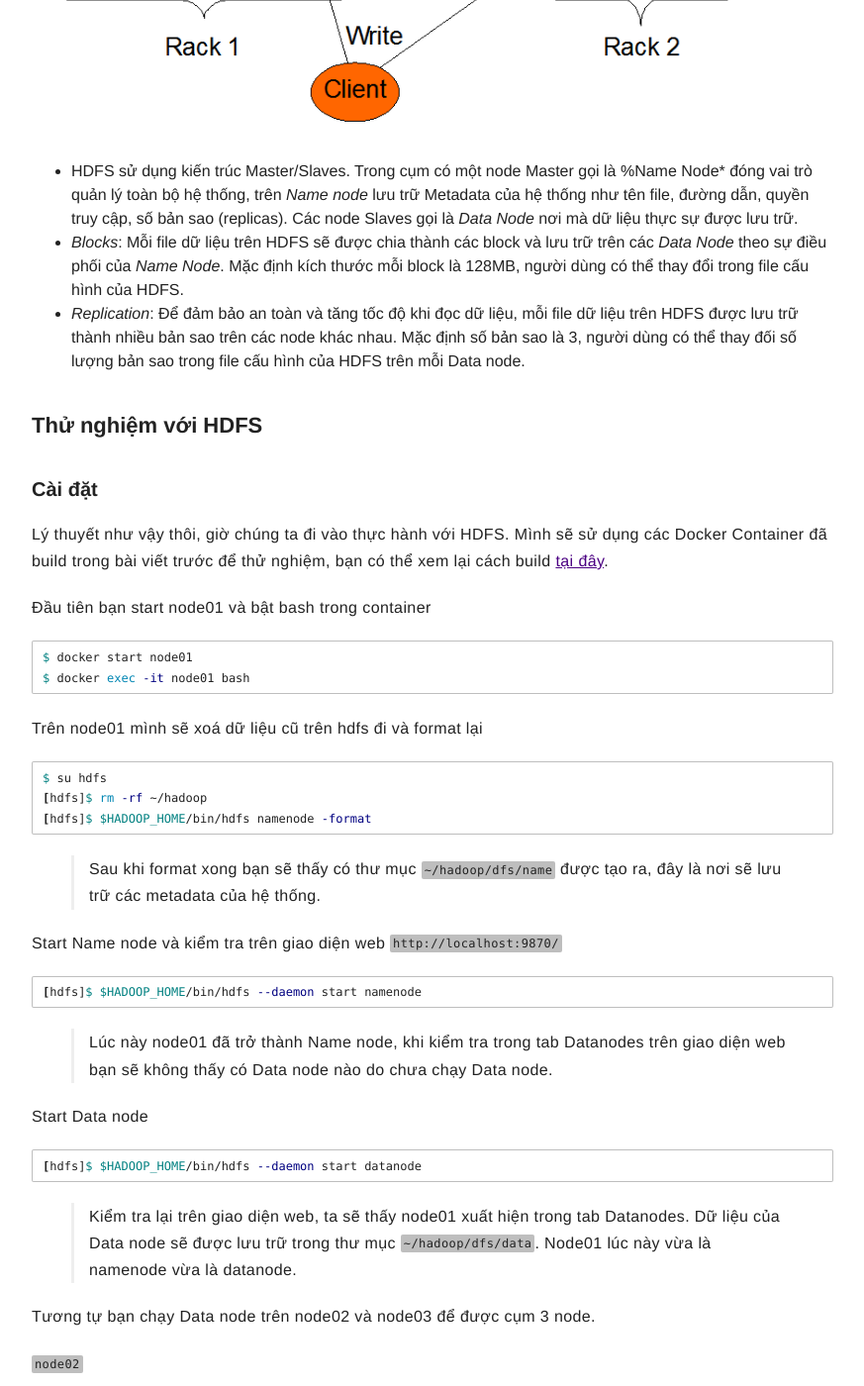
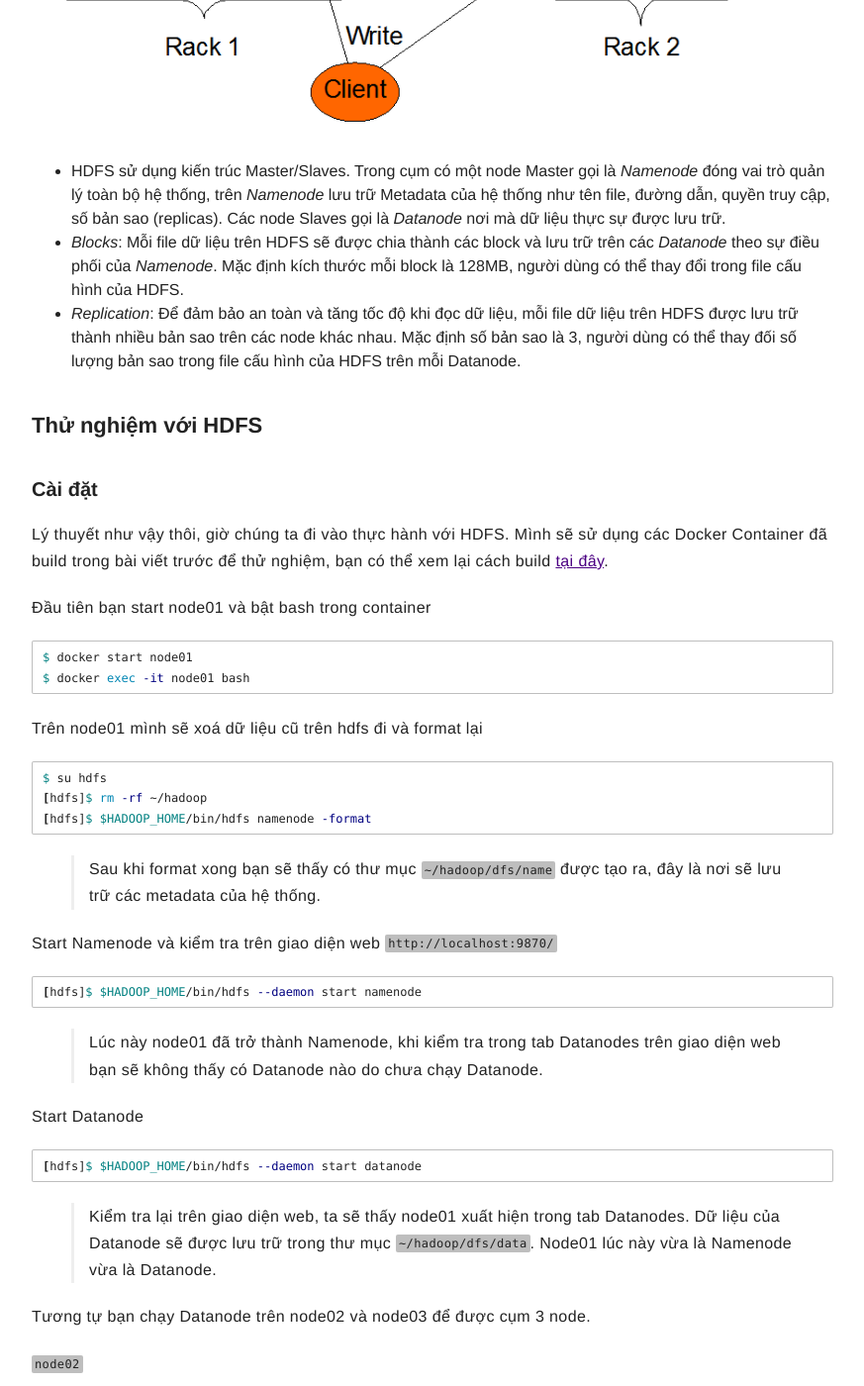
Before and after one commit to longcnttbkhn/longcnttbkhn.github.io, a Jekyll site: the page built from _posts/2022-10-08-lam-viec-voi-hdfs.markdown, in a window 1280 px wide and 1400 px high, scrolled down 1434 px. Shown: the whole window at 99% size, without its empty margins (203-1076 px from the left). Built offline with Jekyll 4.4.1, drawn with Linux system fonts in a browser that asks for light colours; nearby versions of some CDN libraries; some of the changed text lies outside the part shown.

Commit message:
update hdfs

````diff
--- a/_posts/2022-10-08-lam-viec-voi-hdfs.markdown
+++ b/_posts/2022-10-08-lam-viec-voi-hdfs.markdown
@@ -32,9 +32,9 @@ HDFS dựa trên ý tưởng từ bài báo [Google File System][gfs] xuất b
 
 ![HDFS Architecture](/assets/images/blog/bigdata/2022-10-08/hdfsarchitecture.png)
 
-* HDFS sử dụng kiến trúc Master/Slaves. Trong cụm có một node Master gọi là %Name Node* đóng vai trò quản lý toàn bộ hệ thống, trên *Name node* lưu trữ Metadata của hệ thống như tên file, đường dẫn, quyền truy cập, số bản sao (replicas). Các node Slaves gọi là *Data Node* nơi mà dữ liệu thực sự được lưu trữ.
-* *Blocks*: Mỗi file dữ liệu trên HDFS sẽ được chia thành các block và lưu trữ trên các *Data Node* theo sự điều phối của *Name Node*. Mặc định kích thước mỗi block là 128MB, người dùng có thể thay đổi trong file cấu hình của HDFS.
-* *Replication*: Để đảm bảo an toàn và tăng tốc độ khi đọc dữ liệu, mỗi file dữ liệu trên HDFS được lưu trữ thành nhiều bản sao trên các node khác nhau. Mặc định số bản sao là 3, người dùng có thể thay đối số lượng bản sao trong file cấu hình của HDFS trên mỗi Data node.
+* HDFS sử dụng kiến trúc Master/Slaves. Trong cụm có một node Master gọi là *Namenode* đóng vai trò quản lý toàn bộ hệ thống, trên *Namenode* lưu trữ Metadata của hệ thống như tên file, đường dẫn, quyền truy cập, số bản sao (replicas). Các node Slaves gọi là *Datanode* nơi mà dữ liệu thực sự được lưu trữ.
+* *Blocks*: Mỗi file dữ liệu trên HDFS sẽ được chia thành các block và lưu trữ trên các *Datanode* theo sự điều phối của *Namenode*. Mặc định kích thước mỗi block là 128MB, người dùng có thể thay đổi trong file cấu hình của HDFS.
+* *Replication*: Để đảm bảo an toàn và tăng tốc độ khi đọc dữ liệu, mỗi file dữ liệu trên HDFS được lưu trữ thành nhiều bản sao trên các node khác nhau. Mặc định số bản sao là 3, người dùng có thể thay đối số lượng bản sao trong file cấu hình của HDFS trên mỗi Datanode.
 
 ## Thử nghiệm với HDFS <a name="experience"></a>
 
@@ -59,30 +59,30 @@ $ su hdfs
 
 > Sau khi format xong bạn sẽ thấy có thư mục `~/hadoop/dfs/name` được tạo ra, đây là nơi sẽ lưu trữ các metadata của hệ thống.
 
-Start Name node và kiểm tra trên giao diện web `http://localhost:9870/`
+Start Namenode và kiểm tra trên giao diện web `http://localhost:9870/`
 
 ```sh
 [hdfs]$ $HADOOP_HOME/bin/hdfs --daemon start namenode
 ```
 
-> Lúc này node01 đã trở thành Name node, khi kiểm tra trong tab Datanodes trên giao diện web bạn sẽ không thấy có Data node nào do chưa chạy Data node.
+> Lúc này node01 đã trở thành Namenode, khi kiểm tra trong tab Datanodes trên giao diện web bạn sẽ không thấy có Datanode nào do chưa chạy Datanode.
 
-Start Data node
+Start Datanode
 
 ```sh
 [hdfs]$ $HADOOP_HOME/bin/hdfs --daemon start datanode
 ```
 
-> Kiểm tra lại trên giao diện web, ta sẽ thấy node01 xuất hiện trong tab Datanodes. Dữ liệu của Data node sẽ được lưu trữ trong thư mục `~/hadoop/dfs/data`. Node01 lúc này vừa là namenode vừa là datanode.
+> Kiểm tra lại trên giao diện web, ta sẽ thấy node01 xuất hiện trong tab Datanodes. Dữ liệu của Datanode sẽ được lưu trữ trong thư mục `~/hadoop/dfs/data`. Node01 lúc này vừa là Namenode vừa là Datanode.
 
-Tương tự bạn chạy Data node trên node02 và node03 để được cụm 3 node.
+Tương tự bạn chạy Datanode trên node02 và node03 để được cụm 3 node.
 
 `node02`
 
 ```sh
 $ docker start node02
 $ docker exec -it node02 bash
-$ echo "127.20.0.2      node01" # thay bang ip node01
+$ echo "127.20.0.2      node01" >> /etc/hosts # thay bang ip node01
 $ su hdfs
 [hdfs]$ rm -rf ~/hadoop
 [hdfs]$ $HADOOP_HOME/bin/hdfs --daemon start datanode
@@ -90,7 +90,7 @@ $ su hdfs
 
 > Kiểm tra trên giao diện web `http://localhost:9870/dfshealth.html#tab-datanode` sẽ thấy hệ thống đã nhận đủ 3 node.
 
-Mặc định Name node và Data node sẽ liên lạc với nhau sau mỗi 300s. Mình sẽ thay đổi lại cấu hình này xuống 3s để tiện cho các thử nghiệm tiếp theo.
+Mặc định Namenode và Datanode sẽ liên lạc với nhau sau mỗi 300s. Mình sẽ thay đổi lại cấu hình này xuống 3s để tiện cho các thử nghiệm tiếp theo.
 
 - `$HADOOP_HOME/etc/hadoop/hdfs-site.xml`
 {% highlight xml %}
@@ -114,7 +114,7 @@ hdfs@node03:~$ echo "hello world" > test1.txt
 hdfs@node03:~$ hdfs dfs -copyFromLocal test1.txt /
 ```
 
-> Lưu ý: khi cài đặt mình đã cấu hình `dfs.permissions.superusergroup` = `hadoop` và `dfs.datanode.data.dir.perm` = `774` tức là chỉ user của group hadoop mới có quyền đọc ghi trên hdfs. Nếu bạn muốn sử dụng user khác thì phải add user đó vào group hadoop trên name node bằng lệnh `adduser [username] hadoop`
+> Lưu ý: khi cài đặt mình đã cấu hình `dfs.permissions.superusergroup` = `hadoop` và `dfs.datanode.data.dir.perm` = `774` tức là chỉ user của group hadoop mới có quyền đọc ghi trên hdfs. Nếu bạn muốn sử dụng user khác thì phải add user đó vào group hadoop trên Namenode bằng lệnh `adduser [username] hadoop`
 
 Copy dữ liệu từ HDFS về node02
 
@@ -130,7 +130,7 @@ hello world
     text-align: center;
 "><img src="/assets/images/blog/bigdata/2022-10-08/file_information.png" alt="File Information" width="350"></p>
 
-> Nếu giờ ta tắt datanode trên node03 đi thì sẽ không thể truy cập được file này từ node02 nữa.
+> Nếu giờ ta tắt Datanode trên node03 đi thì sẽ không thể truy cập được file này từ node02 nữa.
 
 ```sh
 hdfs@node03:~$ $HADOOP_HOME/bin/hdfs --daemon stop datanode
@@ -191,8 +191,41 @@ hadoop-3.3.4.tar.gz  hadoop_2.tar.gz  test
 
 > Ta thấy vẫn có thể lấy được dữ liệu về, nguyên nhân là vi số replication của file dữ liệu này là 2 nên khi node03 bị tắt, Namenode sẽ tự động tạo thêm một bản sao mới và lưu trên 2 node còn lại để đảm bảo số replication vẫn là 2, nhờ đó khi node2 bị tắt ta vẫn lấy được đầy đủ dữ liệu từ node01.
 
+* Thử nghiệm với Namenode bị tắt
+
+`node01`
+
+```sh
+$HADOOP_HOME/bin/hdfs --daemon stop namenode
+```
+
+`node02`
+
+```sh
+hdfs@node02:~$ hdfs dfs -appendToFile test2.txt /test3.txt
+appendToFile: Call From node02/172.20.0.3 to node01:9000 failed on connection exception: java.net.ConnectException: Connection refused; For more details see:  http://wiki.apache.org/hadoop/ConnectionRefused
+```
+
+> Khi Namenode bị tắt thì sẽ không thể đọc hay ghi dữ liệu được nữa, đây chính là điểm yếu của hệ thống chỉ có 1 Namenode, trong bài viết sau mình sẽ giới thiệu kiến trúc HA với nhiều hơn 1 Namenode.
+
+* Thử nghiệm với tất cả Datanode đều bị tắt
+
+`node02`
+
+```sh
+hdfs@node02:~$ hdfs dfs -copyFromLocal test2.txt /test4.txt
+copyFromLocal: Cannot create file/test4.txt._COPYING_. Name node is in safe mode.
+```
+
+> Lúc này mặc dù vẫn có thể kết nối đến Namenode nhưng cũng không thể đọc ghi dữ liệu trên HDFS được.
+
 
 ## Kết luận <a name="conclusion"></a>
+
+Thông qua các thử nghiệm đã thực hiện chúng ta có thể rút ra một số nhận xét sau:
+* Để hệ thống HDFS có thể hoạt động được thì cần tối thiểu 1 Namenode và 1 Datanode, tuy nhiên để đáp ứng được yêu cầu về chịu lỗi thì cần có 2 Datanode và nên có 2 Namenode.
+* Dữ liệu trên HDFS luôn ưu tiên lưu trữ tại địa phương thay vì các node ở xa, trường hợp Datanode trên node không chạy thì mới được chuyển sang lưu trữ ở node khác.
+* Số replication nên được đặt từ 2 trở lên để khi một node gặp vấn đề thì vẫn có thể khôi phục từ các node khác.
 
 Qua bài viết này mình đã giới thiệu các chức năng cơ bản nhất của HDFS và làm một số thử nghiệm thực tế với nó, hi vọng đã có thể giúp ích được cho bạn trong quá trình sử dụng. Hẹn gặp lại trong các bài viết sau!
 
````
